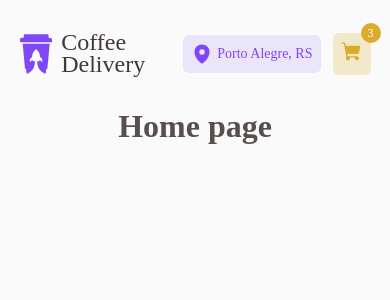
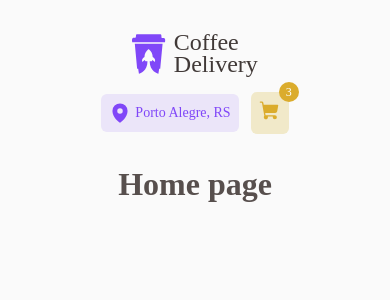
Before and after one commit to dwtoledo/Ignite-Coffee-Shop, a React (Vite) app in the folder challenge-02-ignite/: page / in a window 390 px wide. Shown: the top 300 px of the page. Built offline with nearby package versions, Linux system fonts and the light colour scheme; a web font is replaced by a local one.

Commit message:
Improve HeaderContainer layout to mobile

```diff
--- a/challenge-02-ignite/src/components/Header/style.ts
+++ b/challenge-02-ignite/src/components/Header/style.ts
@@ -2,13 +2,20 @@ import styled from 'styled-components'
 
 export const HeaderContainer = styled.div`
   display: flex;
-  justify-content: space-between;
+  flex-direction: column;
+  gap: 1rem;
   align-items: center;
   width: 100%;
   padding: 2rem 0;
 
   a {
     text-decoration: none;
+  }
+
+  @media screen and (min-width: 600px) {
+    justify-content: space-between;
+    flex-direction: row;
+    gap: 0;
   }
 `
 
```
